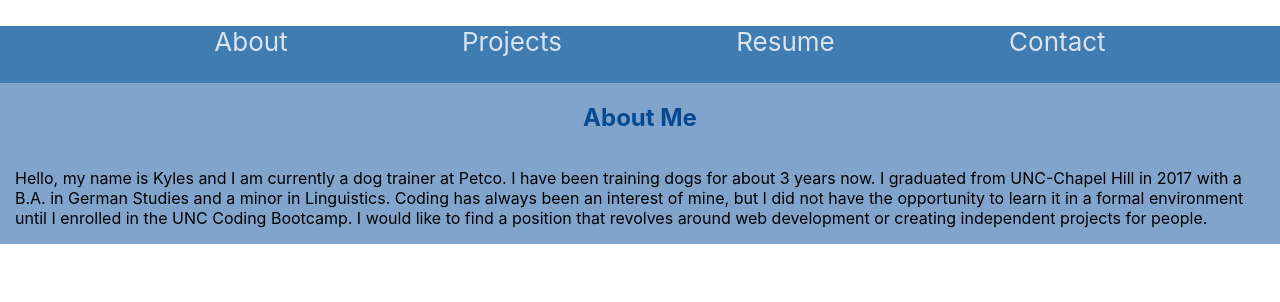
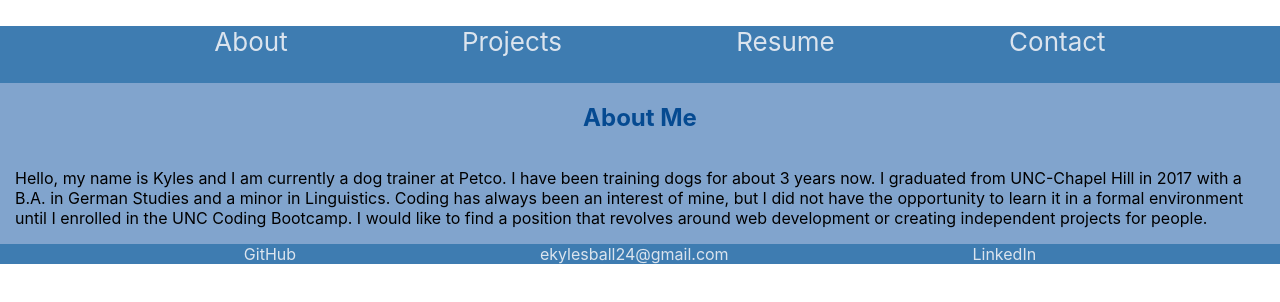
Before and after one commit to ekball/C20-React-Portfolio, a React (Create React App) app: page / in a window 1280 px wide. Shown: the top 302 px of the page. Built offline with nearby package versions, Linux system fonts and the light colour scheme.

Commit message:
added the footer to the bottom of the nav section -> needs to move to bottom of page

```diff
--- a/src/components/Footer/index.js
+++ b/src/components/Footer/index.js
@@ -3,12 +3,14 @@ import React from "react";
 function Footer() {
 
     return(
-        <div>
-            <h2>Email</h2>
+        <div className="footer-section">
 
-            <h2>GitHub</h2>
+            <a href='https://github.com/ekball' className="footer-link">GitHub</a>
 
-            <h2>LinkedIn</h2>
+            <a href='mailto:ekylesball@gmail.com' className="footer-link">ekylesball24@gmail.com</a>
+
+            <a href='www.linkedin.com/in/kyles-ball-57a508223' className="footer-link">LinkedIn</a>
+
         </div>
     );
 }
--- a/src/components/Portfolio/index.js
+++ b/src/components/Portfolio/index.js
@@ -4,6 +4,7 @@ import Projects from '../Projects';
 import About from '../About';
 import Resume from '../Resume';
 import Contact from '../Contact';
+import Footer from '../Footer';
 
  function Portfolio() {
 
@@ -38,9 +39,17 @@ import Contact from '../Contact';
   return (
     <div>
 
-      <NavTabs currentPage={currentPage} handlePageChange={handlePageChange} />
+      <div>
 
-      {renderPage()}
+        <NavTabs currentPage={currentPage} handlePageChange={handlePageChange} />
+
+        {renderPage()}
+
+      </div>
+
+      <Footer>
+      </Footer>
+
     </div>
   );
 }
--- a/src/index.css
+++ b/src/index.css
@@ -80,6 +80,8 @@ label {
 
 .contact-button {
   background-color:rgb(241, 115, 0);
+  margin: 10px;
+  margin-bottom: 15px;
 }
 
 ul {
@@ -104,14 +106,17 @@ a:hover {
   text-decoration: underline;
 }
 
+.footer-section{
+  display: flex;
+  flex-direction: row;
+  align-items: center;
+  justify-content: space-evenly;
+}
+
+
+
 /* .project-1 {
   background: 50%;
   background-image: url("../images/movie-match-screenshot.png");
   flex: 3;
 } */
-
-.button-images {
-  width: auto;
-  height: 300px;
-  margin-bottom: 50px;
-}
```
